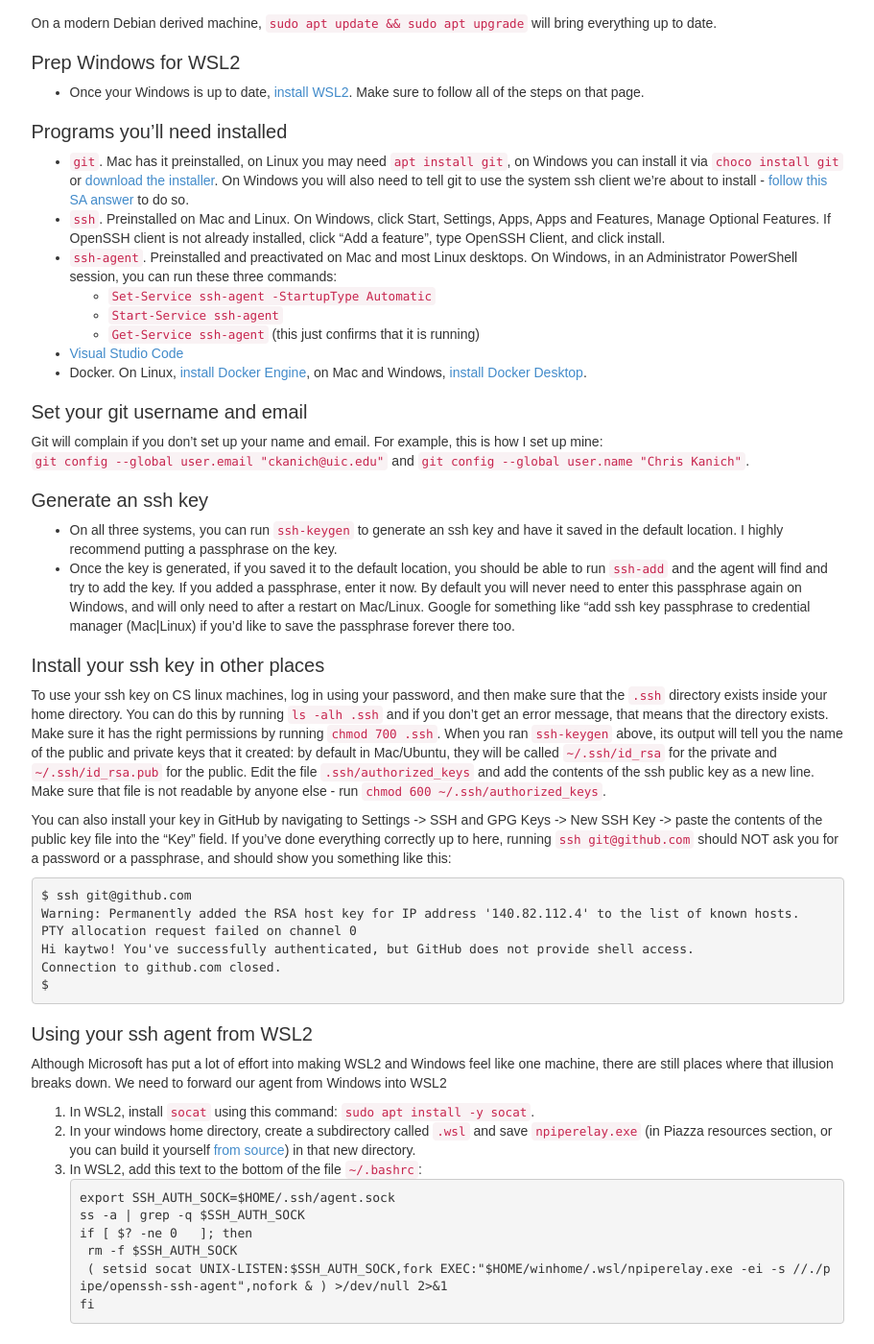
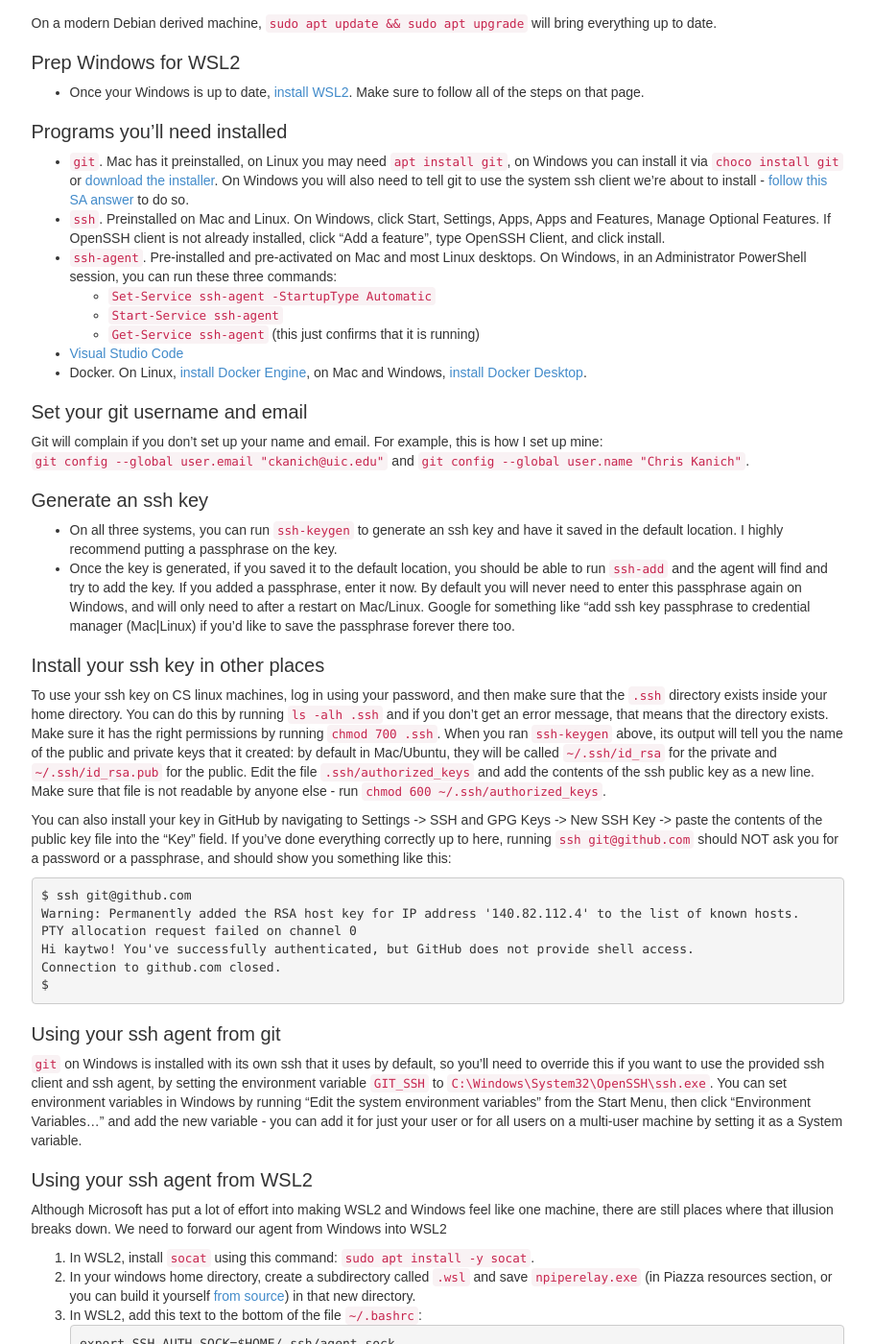
Before and after one commit to csatuic/cs361-website-old, a Jekyll site: the page built from _lectures/lecture1.md, in a window 1280 px wide and 1400 px high, scrolled down 911 px. Shown: the whole window at 96% size, without its empty margins (330-1241 px from the left). Built offline with Jekyll 4.4.1, drawn with Linux system fonts in a browser that asks for light colours; some web fonts are replaced.

Commit message:
some details

````diff
--- a/_lectures/lecture1.md
+++ b/_lectures/lecture1.md
@@ -69,7 +69,7 @@ On a modern Debian derived machine, `sudo apt update && sudo apt upgrade` will b
 
 * `git`. Mac has it preinstalled, on Linux you may need `apt install git`, on Windows you can install it via `choco install git` or [download the installer](https://git-scm.com/download/win). On Windows you will also need to tell git to use the system ssh client we're about to install - [follow this SA answer](https://stackoverflow.com/a/54657119) to do so.
 * `ssh`. Preinstalled on Mac and Linux. On Windows, click Start, Settings, Apps, Apps and Features, Manage Optional Features. If OpenSSH client is not already installed, click "Add a feature", type OpenSSH Client, and click install.
-* `ssh-agent`. Preinstalled and preactivated on Mac and most Linux desktops. On Windows, in an Administrator PowerShell session, you can run these three commands:
+* `ssh-agent`. Pre-installed and pre-activated on Mac and most Linux desktops. On Windows, in an Administrator PowerShell session, you can run these three commands:
   * `Set-Service ssh-agent -StartupType Automatic`
   * `Start-Service ssh-agent`
   * `Get-Service ssh-agent` (this just confirms that it is running)
@@ -119,6 +119,17 @@ Hi kaytwo! You've successfully authenticated, but GitHub does not provide shell
 Connection to github.com closed.
 $
 ```
+
+## Using your ssh agent from git
+
+`git` on Windows is installed with its own ssh that it uses by default,
+so you'll need to override this if you want to use the provided ssh
+client and ssh agent, by setting the environment variable `GIT_SSH` to
+`C:\Windows\System32\OpenSSH\ssh.exe`. You can set environment variables
+in Windows by running "Edit the system environment variables" from the
+Start Menu, then click "Environment Variables..." and add the new
+variable - you can add it for just your user or for all users on a
+multi-user machine by setting it as a System variable.
 
 ## Using your ssh agent from WSL2
 
````
